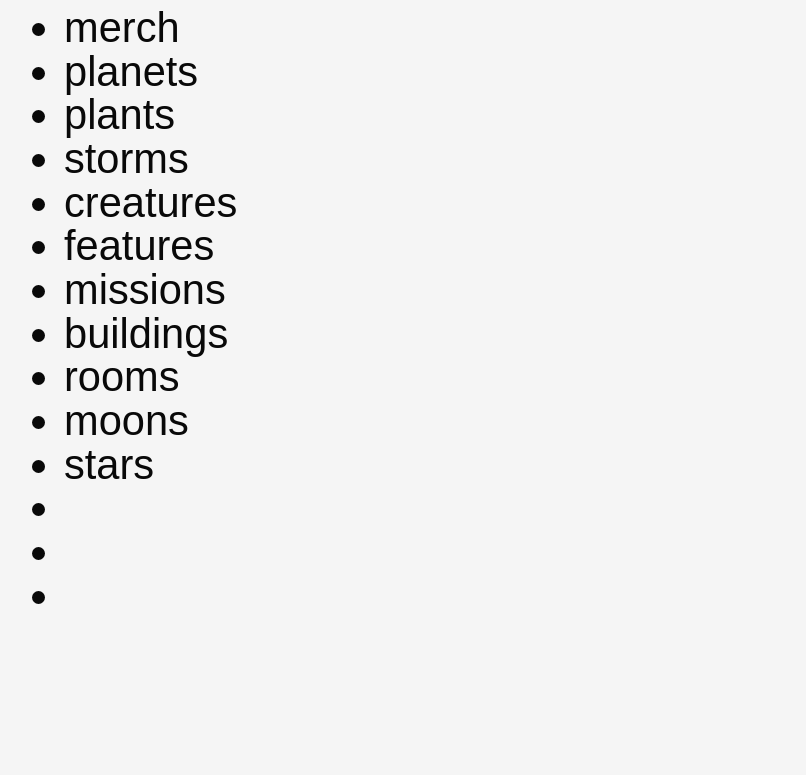
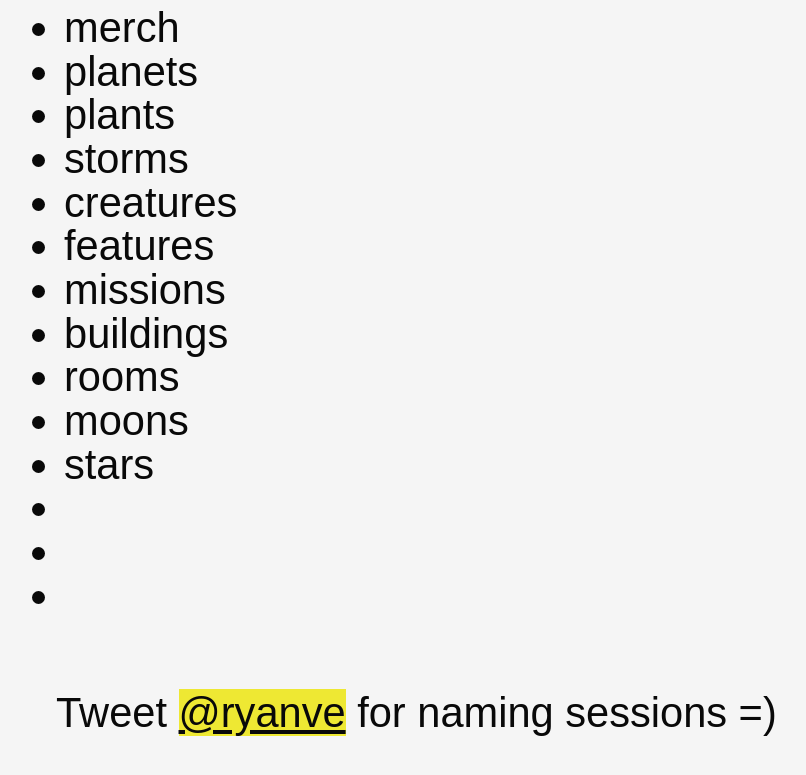
Before and after one commit to s9a/got_name, a plain HTML site: page index.html in a window 1280 px wide. Shown: the part 2326-3101 px from the top of the page, without its empty margins (8-814 px from the left). Drawn offline with Linux system fonts and the light colour scheme.

Commit message:
Tweet @ryanve for naming sessions (#12)

```diff
--- a/index.html
+++ b/index.html
@@ -86,4 +86,5 @@
 </div>
 
 <footer class="bae-vine pad-2 tight">
+  Tweet <a class="tape-yellow" href="https://twitter.com/ryanve">@ryanve</a> for naming sessions =)
 </footer>
```
